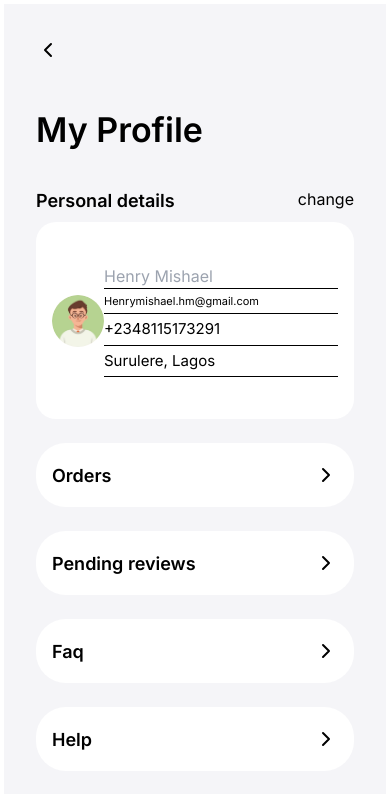
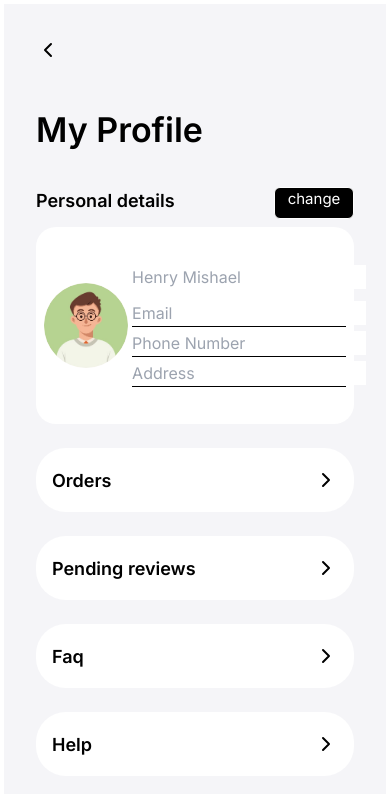
Before and after one commit to henrymishael/my-food-app, a Next.js app: page /profile in a window 390 px wide. Shown: the top 794 px of the page. Built offline with nearby package versions, Linux system fonts and the light colour scheme.

Commit message:
add ajustments

```diff
--- a/src/app/Homepage/Sidebar/page.jsx
+++ b/src/app/Homepage/Sidebar/page.jsx
@@ -11,7 +11,7 @@ import Link from 'next/link';
 
 export default function sideBar() {
   return (
-    <div className='bg-[#ffc83a] h-[100%] pl-[40px] slide-in w-[100%]'>
+    <div className='bg-[#ffc83a] min-h-screen pl-[40px] slide-in w-[100%]'>
         <div className=' text-[24px] pt-[50px] font-bold  '>
             <BackArrow />
         </div>
--- a/src/app/checkout/page.jsx
+++ b/src/app/checkout/page.jsx
@@ -16,11 +16,11 @@ export default function page() {
 
     const [cartItem, setCartItem] = useRecoilState(cartState)
   ;
-
+// to calculate price of items in cart
   const totalPrice = cartItem.reduce((price, item)=> price + item.quantity * item.price, 0)
 
   function payment_confirmation() {
-    confirm(`Please confirm Payment ${totalPrice}`)
+    confirm(`Please confirm Payment ₦${totalPrice}`)
   }
 
   return (
@@ -90,7 +90,7 @@ export default function page() {
                 </div>
                 <div className='flex flex-row justify-between mt-6'>
                     <h3 className='text-[20px] font-bold'>Total</h3>
-                    <h1 className='text-[22px] font-semibold'>{totalPrice}</h1>
+                    <h1 className='text-[22px] font-semibold'>₦{totalPrice}</h1>
                 </div>
             </div>
             </fieldset>
--- a/src/app/details/[slug]/page.jsx
+++ b/src/app/details/[slug]/page.jsx
@@ -74,9 +74,9 @@ const productDetails = ({params}) => {
           <p>All our foods are double checked before leaving our stores so by any case you found a broken food please contact our hotline immediately.</p>
         </div>
       </div>
-      <div className='flex justify-center  text-white '>
+      <div className='flex justify-center  text-white my-5'>
             <Link href='./Cart'>
-              <button onClick={addItemToCart} className='w-[314px] h-[70px] rounded-[30px] bg-[#ffc83a] hover:bg-white hover:text-[#ffc83a] hover:border-[#413e39]  hover:border-2 my-[2rem]'>Add to Cart</button>
+              <button onClick={addItemToCart} className='w-[314px] h-[70px] rounded-[30px] bg-[#ffc83a] hover:bg-white hover:text-[#ffc83a] hover:border-[#413e39]  hover:border-2 '>Add to Cart</button>
             </Link>
 
       </div>
--- a/src/app/orders/page.jsx
+++ b/src/app/orders/page.jsx
@@ -5,10 +5,10 @@ import BackArrow from '../backarrow';
 
 export default function page() {
   return (
-    <div className='min-h-screen w-[100%] bg-white pt-10 '>
-        <div className='flex flex-row  '>
-            <span className='text-[24px] font-semibold pl-[40px]'><BackArrow/></span>
-            <h2 className='text-[18px] font-semibold pl-[110px] '>Orders</h2>
+    <div className='min-h-screen min-w-[100%] bg-white pt-10 px-8'>
+        <div className='flex flex-row min-w-[186px] justify-between  text-[24px]'>
+        <BackArrow/>
+        <h1 className=' mt-[-2px] m-auto font-semibold text-[18px]'>Orders</h1>
         </div>
         <div className='flex flex-col pt-[190px] items-center '>
             <span className='text-[106px] text-[#c7c7c7]'><CgShoppingCart/></span>
--- a/src/app/profile/page.jsx
+++ b/src/app/profile/page.jsx
@@ -1,4 +1,5 @@
-import React from 'react'
+'use client';
+import React, { useState } from 'react'
 import BackArrow from '../backarrow'
 import Image from 'next/image'
 import profile from '../../../public/images/profile.jpeg'
@@ -6,6 +7,93 @@ import {FiChevronRight} from 'react-icons/fi'
 import Link from 'next/link'
 
 export default function page() {
+
+    const [isEditing, setEditing] = useState(false)
+    const [newName, setNewName] = useState("")
+    const [newAddress, setNewAddress] = useState("")
+    const [newNumber, setNewNumber] = useState("")
+    const [newEmail, setNewEmail] = useState("")
+
+    function handleChange(e) {
+        setNewName(e.target.value);
+      }
+      function handleChange1(e) {
+        setNewAddress(e.target.value);
+      }
+
+      function handleChange2(e) {
+        setNewNumber(e.target.value);
+      }
+
+      function handleChange3(e) {
+        setNewEmail(e.target.value);
+      }
+    const viewTemplate = (
+    <div >
+        <div className='flex flex-row justify-between mt-8 '>
+            <h1 className='font-semibold text-[18px]'>
+                Personal details
+            </h1>
+                <h1 className='flex hover:bg-white hover:text-black rounded-[6px] text-[15px] font-normal border-[.5px] border-white bg-black text-white w-20 h-8 cursor-pointer justify-center' onClick={()=> setEditing(true)}>
+                    change
+                </h1>
+        </div>
+        <div className='flex flex-row justify-around min-w-[100%] h-[197px] rounded-[20px] bg-white mt-2 px-2'>
+            <div className='flex flex-row items-center mr-1 '>
+                <Image className='rounded-[90%]' src={profile} alt='' width={92} height={92}/>
+            </div>
+            <div className='min-w-[50%] flex flex-col justify-center
+            '>
+                <span className='flex flex-row items-center '>
+                <input onChange={handleChange} className=' outline-none border-none mb-2' type="text" placeholder='Henry Mishael' value={newName}  />
+                </span>
+                <span className='h-[30px]  border-black border-b-[0.5px] py-1'>
+                <input onChange={handleChange1} className=' border-black outline-none' type='text'  placeholder='Email' value={newEmail}/>
+                </span>
+                <span className=' h-[30px] border-black border-b-[0.5px] py-1'>
+                <input  onChange={handleChange2} type='text' className=' border-black outline-none' placeholder='Phone Number' value={newNumber}/>
+                </span>
+                <span   className='h-[30px]  border-black border-b-[0.5px] py-1'>
+                <input  onChange={handleChange3}  type='text' placeholder='Address' className='border-black outline-none' value={newAddress}/>
+                </span>
+            </div>
+        </div>
+        </div>
+
+    )
+
+    const editTemplate = (
+        <div>
+        <div className='flex flex-row justify-between mt-8 '>
+            <h1 className='font-semibold text-[18px]'>
+                Personal details
+            </h1>
+                <h1 className='flex hover:bg-white hover:text-black rounded-[6px] text-[15px] font-normal border-[.5px] border-white bg-black text-white w-20 h-8 cursor-pointer justify-center' onClick={()=> setEditing(false)}>
+                    change
+                </h1>
+        </div>
+        <div className='flex flex-row justify-around min-w-[100%] h-[197px] rounded-[20px] bg-white mt-2 px-2'>
+            <div className='flex flex-row items-center mr-1 '>
+                <Image className='rounded-[90%]' src={profile} alt='' width={92} height={92}/>
+            </div>
+            <div className='flex flex-col justify-center min-w-[50%]
+            '>
+                 <span className='flex flex-row items-center  border-black border-b-[0.5px]'>
+                <input onChange={handleChange} className=' outline-none mb-2' type="text" placeholder='Enter Name' value={newName}  />
+                </span>
+                <span className=' border-black border-b-[0.5px] py-1'>
+                    <input onChange={handleChange1} className=' border-black outline-none' type='text'  placeholder='Email' />
+                </span>
+                <span className=' border-black border-b-[0.5px] py-1'>
+                    <input onChange={handleChange2} type='text' className=' border-black outline-none' placeholder='Phone Number'/>
+                </span>
+                <span   className=' border-black border-b-[0.5px] py-1'>
+                    <input onChange={handleChange3} type='text' placeholder='Address' className='border-black outline-none' />
+                </span>
+            </div>
+        </div>
+        </div>
+    )
 
   return (
     <div className='bg-[#f5f5f8] min-h-screen w-[100%] pt-8 px-8'>
@@ -17,53 +105,25 @@ export default function page() {
                 My Profile
             </h1>
         </div>
-        <div className='flex flex-row justify-between mt-8 '>
-            <h1 className='font-semibold text-[18px]'>
-                Personal details
-            </h1>
-            <Link href='./edit'>
-                <h1>
-                    change
-                </h1>
-            </Link>
-        </div>
-        <div className='flex flex-row justify-between min-w-[315px] h-[197px] rounded-[20px] bg-white mt-2 px-4'>
-            <div className='flex flex-row items-center '>
-                <Image className='rounded-[90%]' src={profile} alt='' width={92} height={92}/>
-            </div>
-            <div className='flex flex-col justify-center
-            '>
-                <input className='border-b-[1px] border-black outline-none' type="text" placeholder='Henry Mishael'  />
-                <span className='min-w-[165px] border-black border-b-[0.5px] py-1'>
-                    <h2 className='text-[11px]'>Henrymishael.hm@gmail.com</h2>
-                </span>
-                <span className='min-w-[165px] border-black border-b-[0.5px] py-1'>
-                    <h3 className='text-[15px]'>+2348115173291</h3>
-                </span>
-                <span   className='min-w-[165px] border-black border-b-[0.5px] py-1'>
-                    <h3 className='text-[15px]'>Surulere, Lagos</h3>
-                </span>
-            </div>
-
-        </div>
+        {isEditing ? editTemplate : viewTemplate}
+        <Link href='./orders'>
         <div className='flex items-center justify-between min-w-[315px] h-16 bg-white rounded-[30px] px-4 mt-6'>
             <h2 className='font-semibold text-[18px]'>Orders</h2>
-            <Link href='./orders'>
                 <span className='text-[24px]'>
                     <FiChevronRight/>
                 </span>
-            </Link>
         </div>
+        </Link>
+        <Link href='./reviews'>
         <div className='flex items-center justify-between min-w-[315px] h-16 bg-white rounded-[30px] px-4 mt-6'>
             <h2 className='font-semibold text-[18px]'>
                     Pending reviews
             </h2>
-            <Link href='./reviews'>
                 <span className='text-[24px]'>
                     <FiChevronRight/>
                 </span>
-            </Link>
         </div>
+        </Link>
         <div className='flex items-center justify-between min-w-[315px] h-16 bg-white rounded-[30px] px-4 mt-6'>
             <h2 className='font-semibold text-[18px]'>Faq</h2>
             <span className='text-[24px]'>
--- a/src/app/reviews/page.jsx
+++ b/src/app/reviews/page.jsx
@@ -6,11 +6,10 @@ import thumbs from '../../../public/images/thumbs.png'
 
 export default function page() {
   return (
-    <div className='h-[100%] w-[100%] bg-white pt-10'>
-
-        <div className='flex flex-row  '>
-            <span className='text-[24px] font-semibold pl-[40px]'><BackArrow/></span>
-            <h2 className='text-[18px] font-semibold pl-[110px] '>Reviews</h2>
+    <div className='bg-[#f5f5f8] h-screen w-[100%] pt-10 px-8'>
+        <div className='flex flex-row min-w-[186px] justify-between  text-[24px]'>
+            <BackArrow/>
+            <h4 className=' mt-[-2px] m-auto font-semibold text-[18px]'>Reviews</h4>
         </div>
         <div className='flex flex-col pt-[190px] items-center '>
             <Image src={thumbs} alt='' w='121' h='121'/>
--- a/tailwind.config.js
+++ b/tailwind.config.js
@@ -11,6 +11,7 @@ module.exports = {
 
   },
   plugins: [
-    require('tailwind-scrollbar'),
-  ],
+    //...
+    require('tailwind-scrollbar')
+  ]
   }}
```
Also changed, not shown: src/app/Account/Login/page.jsx (+4 -3 lines), src/app/Account/Signup/page.jsx (+6 -6 lines), src/app/Address/page.jsx (+3 -5 lines), src/app/Cart/page.jsx (+20 -16 lines), src/app/Homepage/Food/page.jsx (+7 -7 lines).
